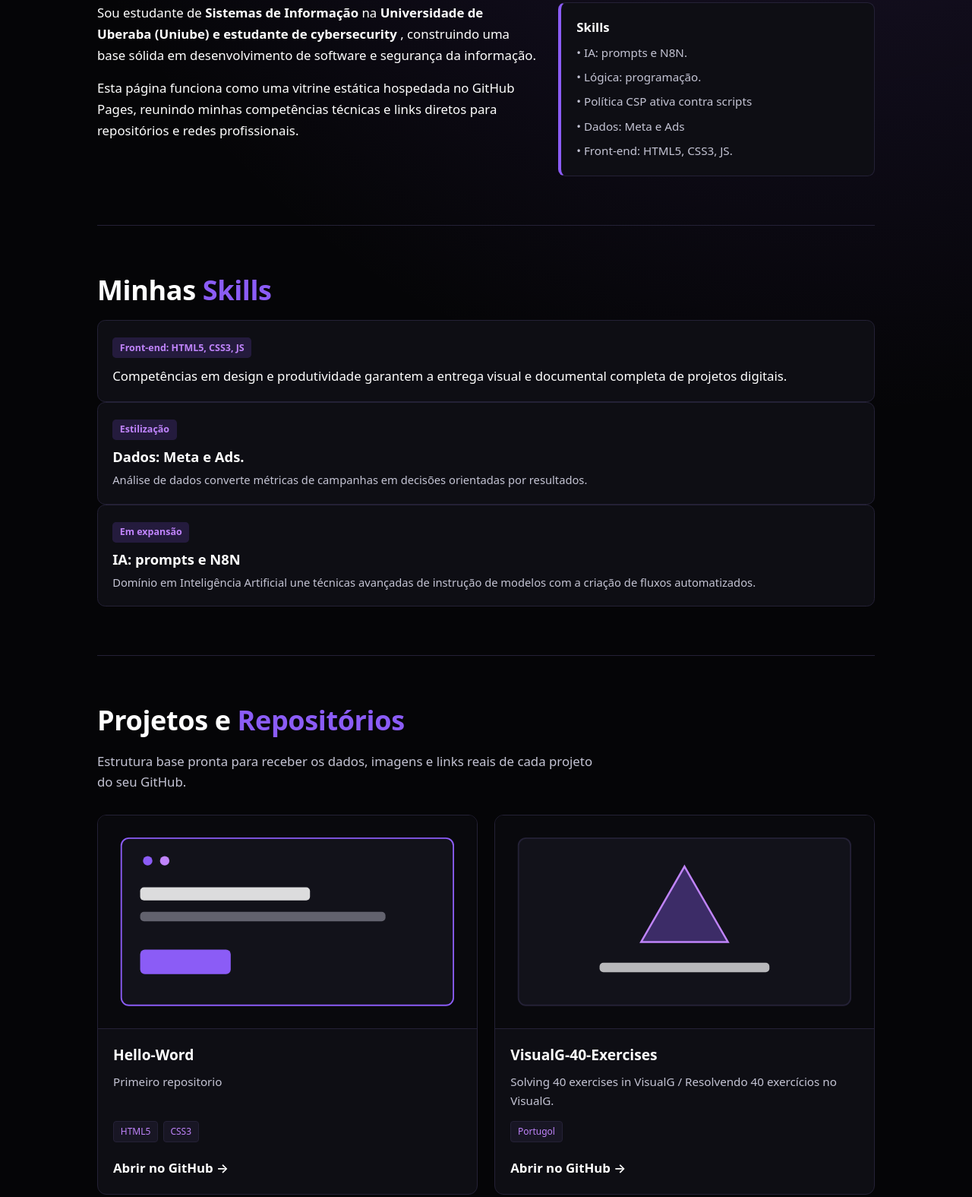
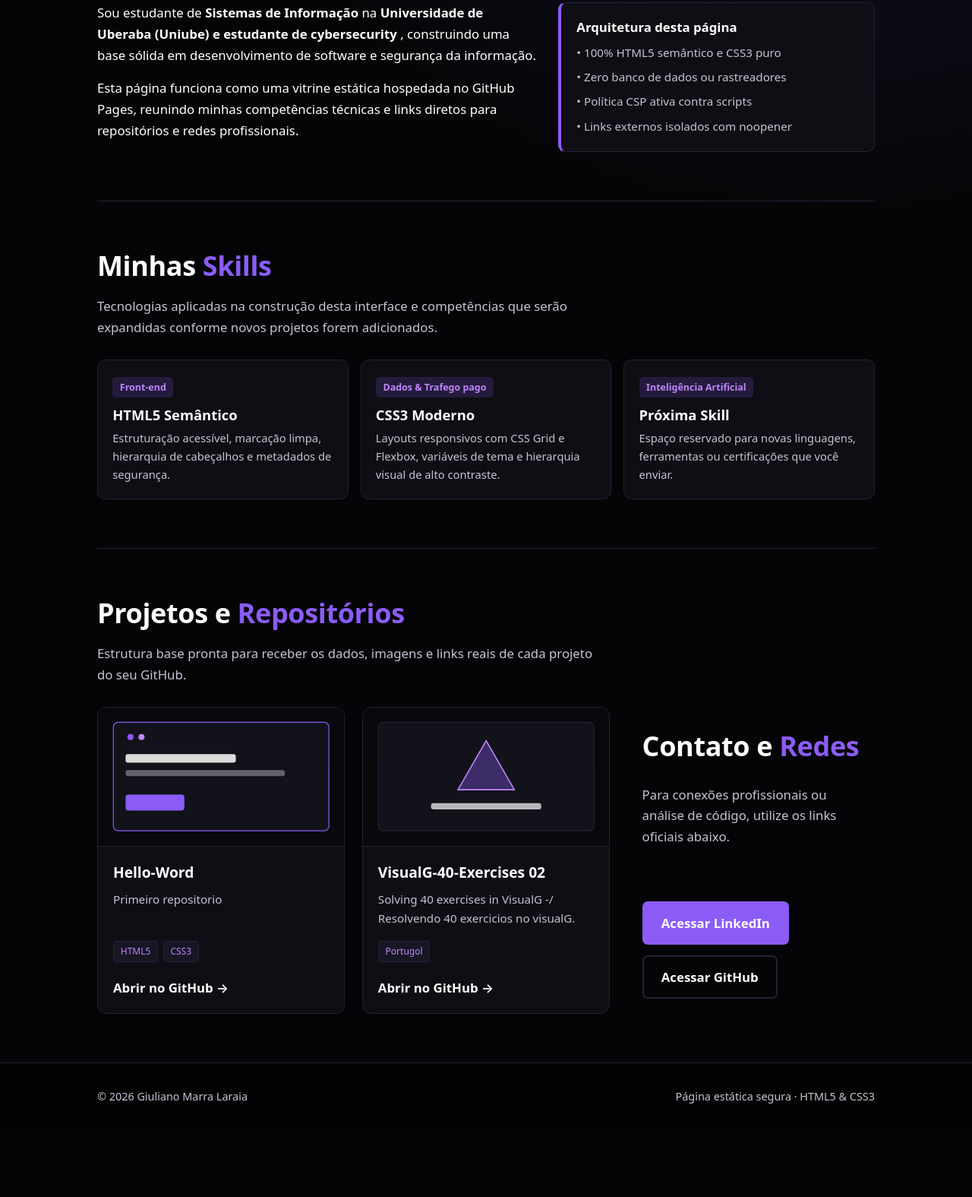
Before and after one commit to GiulianoML/GiulianoML.github.ioo, a plain HTML site: page index.html in a window 1280 px wide. Shown: the part 775-2350 px from the top of the page at 76% size. After the commit the page ends 2262 px from the top, so only its background shows below. Drawn offline with Linux system fonts and the light colour scheme.

Commit message:
Update index.html

```diff
--- a/index.html
+++ b/index.html
@@ -257,34 +257,35 @@ footer .wrap{display:flex;flex-wrap:wrap;justify-content:space-between;gap:1rem}
         <p>Esta página funciona como uma vitrine estática hospedada no GitHub Pages, reunindo minhas competências técnicas e links diretos para repositórios e redes profissionais.</p>
       </div>
       <aside class="info-box" aria-label="Resumo técnico">
-        <h3>Skills</h3>
+        <h3>Arquitetura desta página</h3>
         <ul>
-          <li>• IA: prompts e N8N.</li>
-          <li>• Lógica: programação.</li>
+          <li>• 100% HTML5 semântico e CSS3 puro</li>
+          <li>• Zero banco de dados ou rastreadores</li>
           <li>• Política CSP ativa contra scripts</li>
-          <li>• Dados: Meta e Ads </li>
-          <li>• Front-end: HTML5, CSS3, JS.</li>
+          <li>• Links externos isolados com noopener</li>
         </ul>
-
       </aside>
     </div>
   </section>
 
   <section id="skills" class="wrap">
     <h2>Minhas <span>Skills</span></h2>
+    <p class="section-desc">Tecnologias aplicadas na construção desta interface e competências que serão expandidas conforme novos projetos forem adicionados.</p>
+    <div class="skills-grid">
       <article class="skill-card">
-        <span class="skill-badge">Front-end: HTML5, CSS3, JS</span>
-        <p CLASS="SECTION-DESC"></p>Competências em design e produtividade garantem a entrega visual e documental completa de projetos digitais.</p>
+        <span class="skill-badge">Front-end</span>
+        <h3>HTML5 Semântico</h3>
+        <p>Estruturação acessível, marcação limpa, hierarquia de cabeçalhos e metadados de segurança.</p>
       </article>
       <article class="skill-card">
-        <span class="skill-badge">Estilização</span>
-        <h3>Dados: Meta e Ads.</h3>
-        <p>Análise de dados converte métricas de campanhas em decisões orientadas por resultados.</p>
+        <span class="skill-badge">Dados & Trafego pago</span>
+        <h3>CSS3 Moderno</h3>
+        <p>Layouts responsivos com CSS Grid e Flexbox, variáveis de tema e hierarquia visual de alto contraste.</p>
       </article>
       <article class="skill-card">
-        <span class="skill-badge">Em expansão</span>
-        <h3>IA: prompts e N8N</h3>
-        <p>Domínio em Inteligência Artificial une técnicas avançadas de instrução de modelos com a criação de fluxos automatizados.</p>
+        <span class="skill-badge">Inteligência Artificial</span>
+        <h3>Próxima Skill</h3>
+        <p>Espaço reservado para novas linguagens, ferramentas ou certificações que você enviar.</p>
       </article>
     </div>
   </section>
@@ -319,7 +320,7 @@ footer .wrap{display:flex;flex-wrap:wrap;justify-content:space-between;gap:1rem}
 
       <li class="repo">
         <div class="repo-thumb">
-          <svg viewBox="0 0 400 225" role="img" aria-label="Capa ilustrativa do projeto VisualG-40-Exercises">
+          <svg viewBox="0 0 400 225" role="img" aria-label="Capa ilustrativa do Projeto 2">
             <rect width="400" height="225" fill="#09090d"/>
             <rect x="24" y="24" width="352" height="177" rx="8" fill="#12121a" stroke="#242136" stroke-width="1.5"/>
             <polygon points="200,54 246,134 154,134" fill="#8b5cf6" fill-opacity="0.35" stroke="#c084fc" stroke-width="2"/>
@@ -327,22 +328,18 @@ footer .wrap{display:flex;flex-wrap:wrap;justify-content:space-between;gap:1rem}
           </svg>
         </div>
         <div class="repo-body">
-          <h3>VisualG-40-Exercises</h3>
-          <p>Solving 40 exercises in VisualG / Resolvendo 40 exercícios no VisualG.</p>
+          <h3> VisualG-40-Exercises 02</h3>
+          <p> Solving 40 exercises in VisualG -/ Resolvendo 40 exercicios no visualG.</p>
           <div class="repo-tags">
             <span>Portugol</span>
           </div>
           <a class="repo-link" href="https://github.com/GiulianoML/VisualG-40-Exercises" target="_blank" rel="noopener noreferrer external">Abrir no GitHub &rarr;</a>
         </div>
       </li>
-    </ul>
-
-    <p class="more">
-      <a class="btn alt" href="https://github.com/GiulianoML?tab=repositories" target="_blank" rel="noopener noreferrer external">Ver todos os repositórios</a>
-    </p>
-  </section>
-
+        <div class="repo-body"
   <section id="contato" class="wrap">
+       <div>
+       </div>
     <h2>Contato e <span>Redes</span></h2>
     <p class="section-desc">Para conexões profissionais ou análise de código, utilize os links oficiais abaixo.</p>
     <div class="actions">
```
